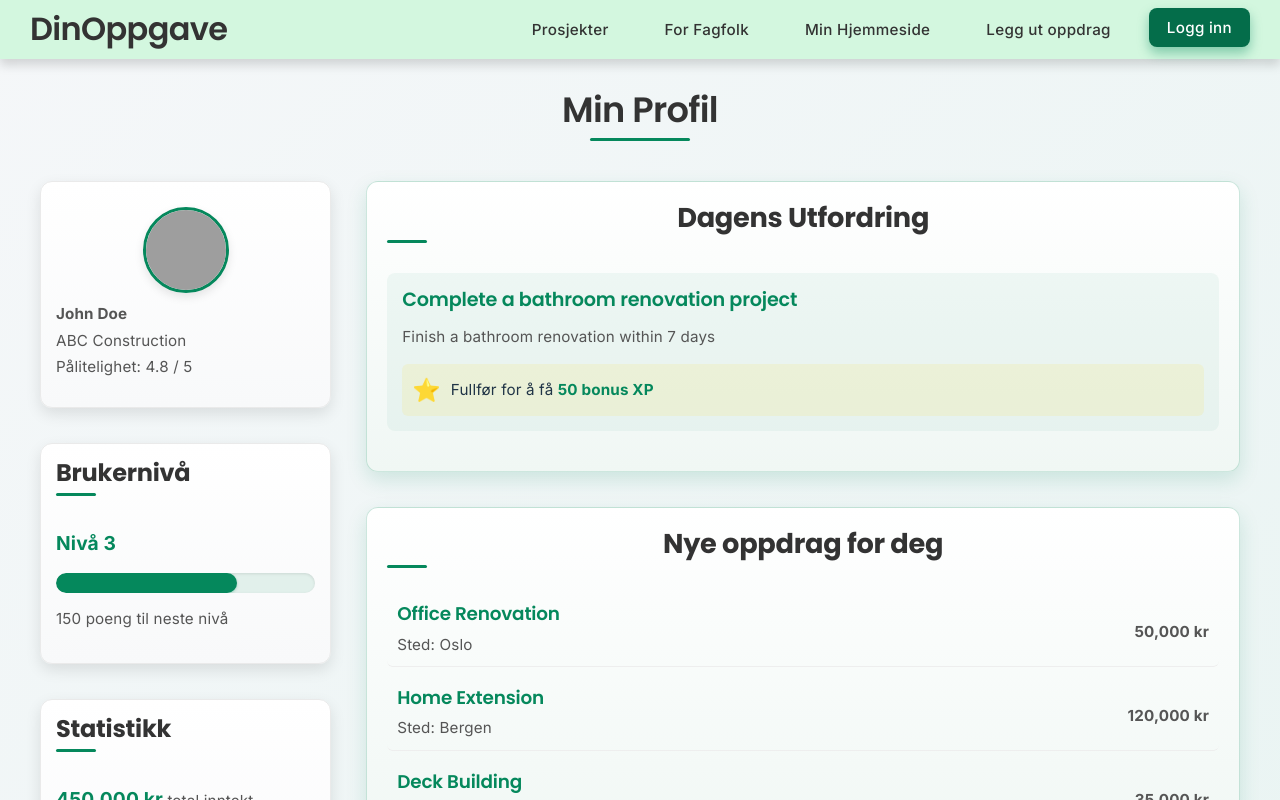
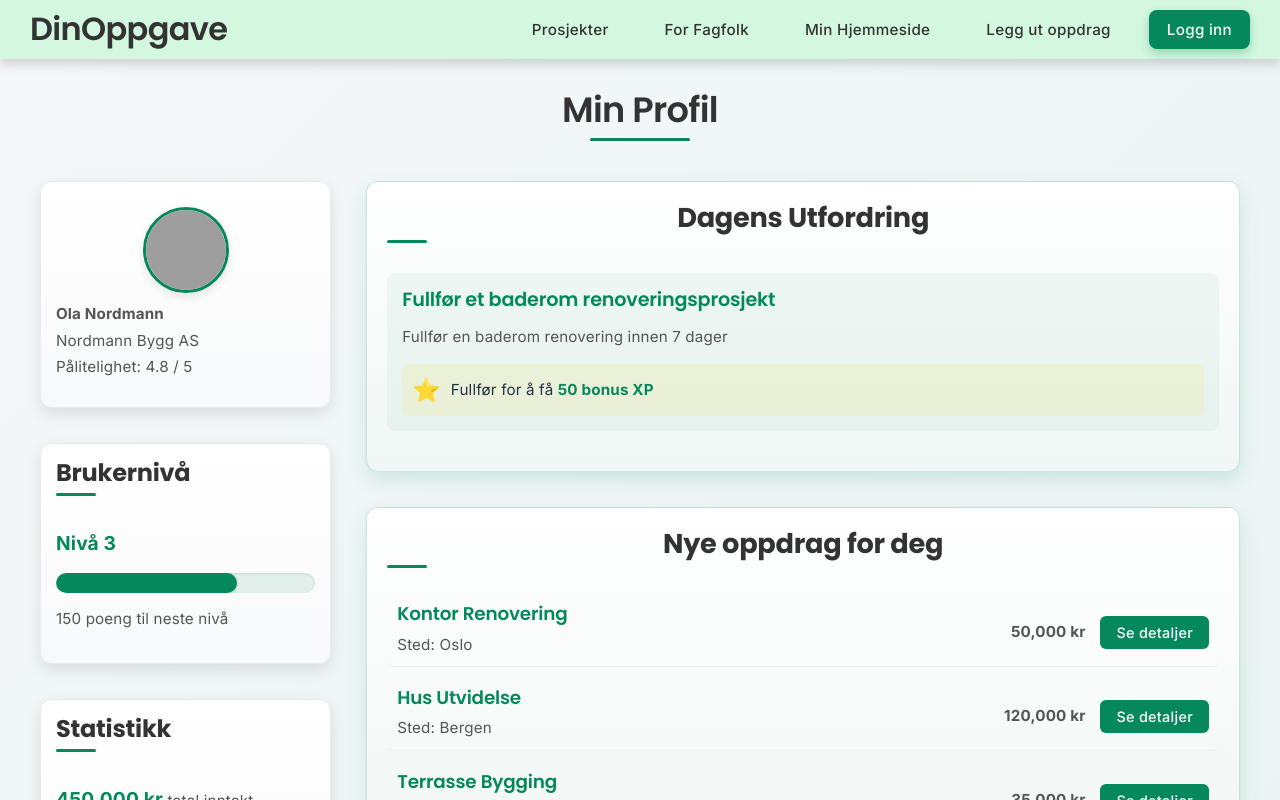
Before and after one commit to Brobo1/frontend-presentation, a React (Vite) app: page / in a window 1280 px wide. Both pictures are taken after a click on the button "Logg inn". Shown: the top 800 px of the page. Built offline with nearby package versions, Linux system fonts and the light colour scheme; grey boxes are pictures that could not be loaded.

Commit message:
Localize `ProfilePage` mock data to Norwegian, add "View Details" button to project cards, and refine button hover/active styles across `ProfilePage.css` and `App.css`.

```diff
--- a/src/App.css
+++ b/src/App.css
@@ -54,11 +54,16 @@
   font-size: 0.95rem;
 }
 
-.nav-btn:hover,
-.nav-btn:focus {
+.nav-btn:hover {
   background-color: rgba(5, 136, 92, 0.1);
   transform: translateY(-2px);
   box-shadow: 0 4px 8px rgba(0, 0, 0, 0.05);
+}
+
+.nav-btn:active {
+  background-color: rgba(5, 136, 92, 0.2);
+  transform: translateY(0px);
+  box-shadow: 0 2px 4px rgba(0, 0, 0, 0.1);
 }
 
 .nav-btn.highlight {
@@ -67,11 +72,16 @@
   box-shadow: 0 4px 10px rgba(5, 136, 92, 0.3);
 }
 
-.nav-btn.highlight:hover,
-.nav-btn.highlight:focus {
+.nav-btn.highlight:hover {
   background-color: #046d4a;
   transform: translateY(-2px);
   box-shadow: 0 6px 12px rgba(5, 136, 92, 0.4);
+}
+
+.nav-btn.highlight:active {
+  background-color: #035a3d;
+  transform: translateY(0px);
+  box-shadow: 0 4px 8px rgba(5, 136, 92, 0.5);
 }
 
 #stepsContainer {
@@ -240,11 +250,16 @@
   overflow: hidden;
 }
 
-.subscription-tier .subscribe-btn:hover,
-.subscription-tier .subscribe-btn:focus {
+.subscription-tier .subscribe-btn:hover {
   background-color: #046d4a;
   transform: translateY(-2px);
   box-shadow: 0 6px 15px rgba(5, 136, 92, 0.4);
+}
+
+.subscription-tier .subscribe-btn:active {
+  background-color: #035a3d;
+  transform: translateY(0px);
+  box-shadow: 0 4px 8px rgba(5, 136, 92, 0.5);
 }
 
 .subscription-tier.recommended {
--- a/src/comps/profile/ProfilePage.css
+++ b/src/comps/profile/ProfilePage.css
@@ -273,6 +273,33 @@
   letter-spacing: 0.01em;
 }
 
+.project-details-btn {
+  font-family: var(--font-body);
+  background-color: #05885c;
+  color: white;
+  border: none;
+  padding: 8px 16px;
+  border-radius: 6px;
+  font-weight: 500;
+  font-size: 0.9rem;
+  cursor: pointer;
+  transition: all 0.3s ease;
+  margin-left: 15px;
+  letter-spacing: 0.02em;
+}
+
+.project-details-btn:hover {
+  background-color: #046d4a;
+  transform: translateY(-1px);
+  box-shadow: 0 2px 6px rgba(5, 136, 92, 0.3);
+}
+
+.project-details-btn:active {
+  background-color: #035a3d;
+  transform: translateY(0px);
+  box-shadow: 0 1px 3px rgba(5, 136, 92, 0.4);
+}
+
 /* Card 4: User Level */
 .progress-bar-container {
   height: 20px;
--- a/src/comps/profile/ProfilePage.jsx
+++ b/src/comps/profile/ProfilePage.jsx
@@ -4,19 +4,19 @@ import './ProfilePage.css';
 export function ProfilePage() {
   // Mock data - in a real application, this would come from an API or state
   const userData = {
-    name: "John Doe",
-    company: "ABC Construction",
+    name: "Ola Nordmann",
+    company: "Nordmann Bygg AS",
     reliability: 4.8,
-    profileImage: "https://ui-avatars.com/api/?name=John+Doe&background=05885c&color=fff&size=128",
+    profileImage: "https://ui-avatars.com/api/?name=Ola+Nordmann&background=05885c&color=fff&size=128",
     dailyChallenge: {
-      title: "Complete a bathroom renovation project",
-      description: "Finish a bathroom renovation within 7 days",
+      title: "Fullfør et baderom renoveringsprosjekt",
+      description: "Fullfør en baderom renovering innen 7 dager",
       bonusXP: 50
     },
     availableProjects: [
-      { id: 1, title: "Office Renovation", location: "Oslo", budget: "50,000 kr" },
-      { id: 2, title: "Home Extension", location: "Bergen", budget: "120,000 kr" },
-      { id: 3, title: "Deck Building", location: "Trondheim", budget: "35,000 kr" }
+      { id: 1, title: "Kontor Renovering", location: "Oslo", budget: "50,000 kr" },
+      { id: 2, title: "Hus Utvidelse", location: "Bergen", budget: "120,000 kr" },
+      { id: 3, title: "Terrasse Bygging", location: "Trondheim", budget: "35,000 kr" }
     ],
     level: {
       current: 3,
@@ -29,8 +29,8 @@ export function ProfilePage() {
       averageRating: 4.7
     },
     latestReviews: [
-      { id: 1, author: "Maria S.", rating: 5, comment: "Excellent work, very professional!" },
-      { id: 2, author: "Anders L.", rating: 4, comment: "Good quality work, finished on time." }
+      { id: 1, author: "Maria S.", rating: 5, comment: "Utmerket arbeid, veldig profesjonell!" },
+      { id: 2, author: "Anders L.", rating: 4, comment: "Bra kvalitet på arbeidet, ferdig til avtalt tid." }
     ],
     achievements: [
       { id: 1, title: "Top Rated Professional", description: "Maintained 4.5+ rating for 6 months" },
@@ -128,6 +128,7 @@ export function ProfilePage() {
                   <div className="project-price">
                     <p>{project.budget}</p>
                   </div>
+                  <button className="project-details-btn">Se detaljer</button>
                 </div>
               ))}
             </div>
```
